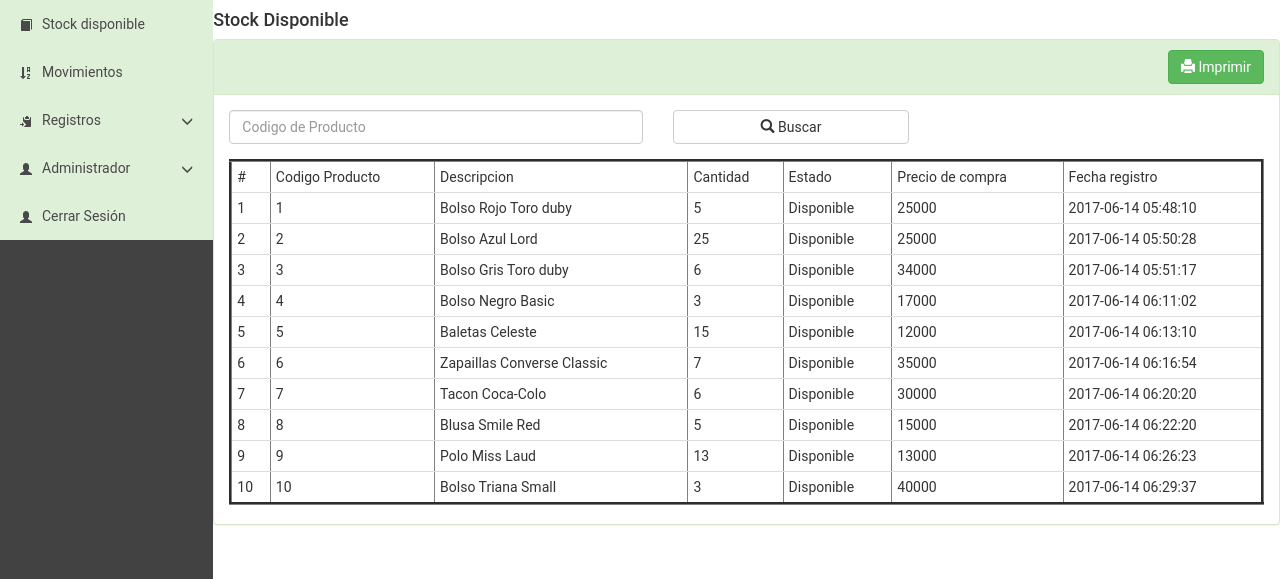
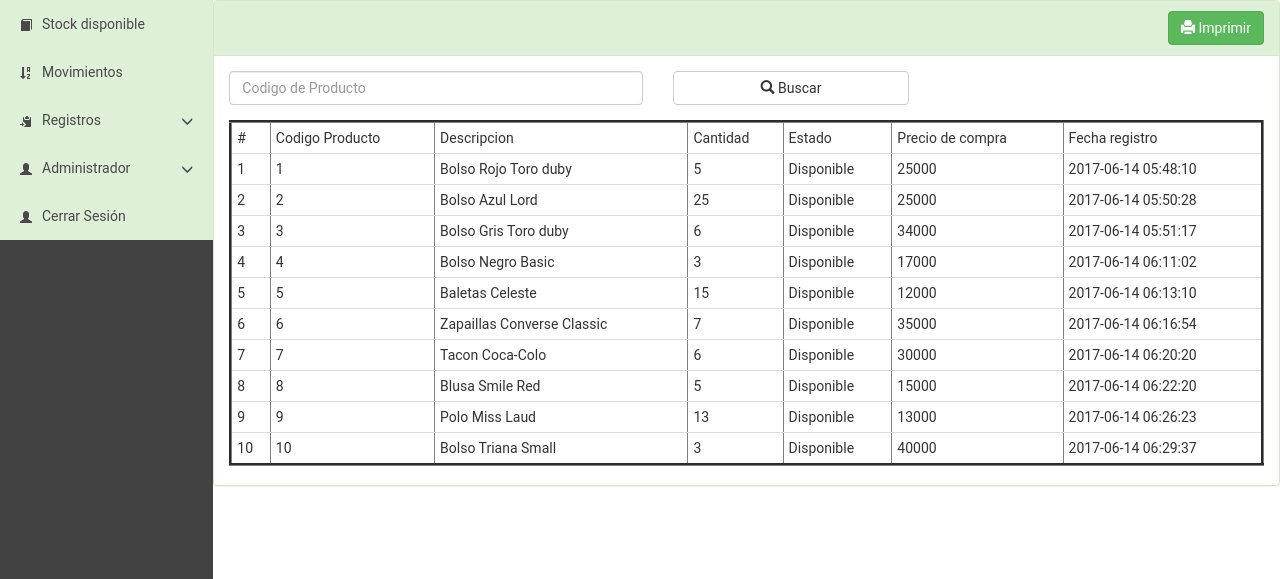
Before and after one commit to erickmarcia/GIBMAFE, a PHP site: page /stockdispo.php in a window 1280 px wide. Shown: the part 77-656 px from the top of the page. Run offline with PHP 8.4, Linux system fonts and the light colour scheme; a user stored in the database is signed in; data comes from the database, SQL or seed files in the repository.

Commit message:
Update stockdispo.php

```diff
--- a/codigo/stockdispo.php
+++ b/codigo/stockdispo.php
@@ -25,7 +25,7 @@
 				</div>
 				<div class="contenedor-section0	 col-xs-12 col-sm-10 col-sd-10 ">
 
-					    <h4 id="">Stock Disponible</h4>
+
 					    <div class="panel panel-success">
 						<div class="panel-heading">
 						    <div class="btn-group pull-right">
```
